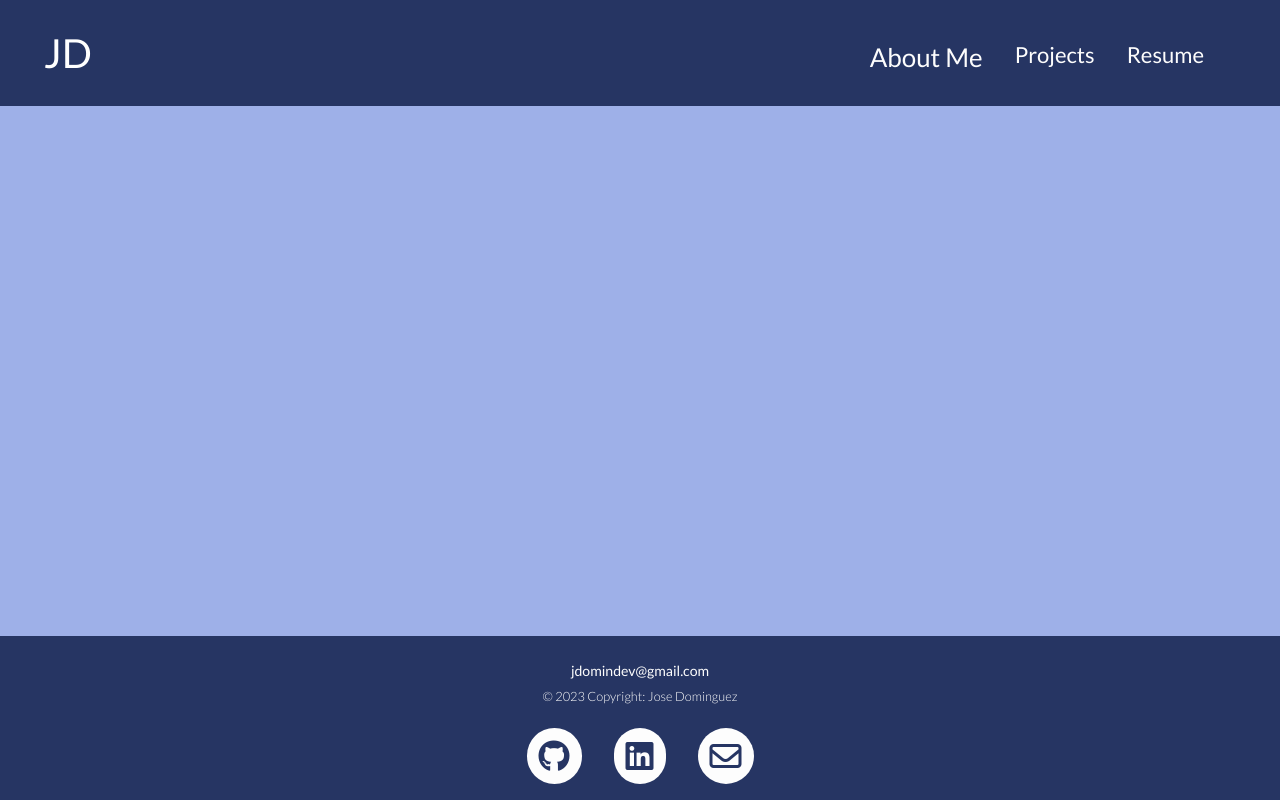
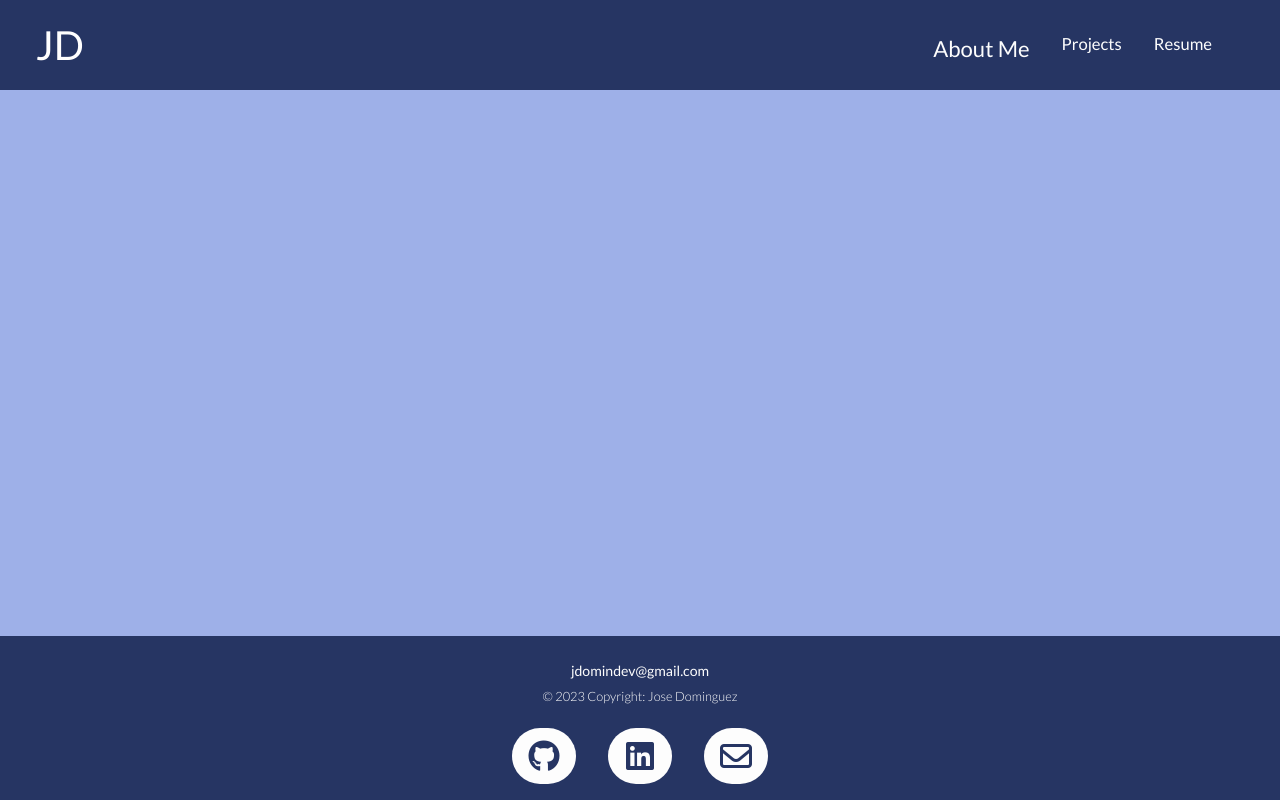
Before and after one commit to jdomindev/portfolio, a React (Vite) app: page /about in a window 1280 px wide. Built offline with nearby package versions, Linux system fonts and the light colour scheme.

Commit message:
Footer edits to icon buttons in css and jsx, added header styles

```diff
--- a/src/components/Footer.jsx
+++ b/src/components/Footer.jsx
@@ -12,15 +12,15 @@ function Footer() {
         <div className='footer-contact'>
           <div className='icon-container'>
             <a className='contact-icon' href="https://www.github.com/jdomindev" target="_blank" rel="noreferrer">
-              <i className="fa-brands fa-github icon"></i>
+              <i className="fa-brands fa-github fa-fw icon"></i>
               <h3 className='icon-name'>GitHub</h3>
             </a>
             <a className='contact-icon' href="https://www.linkedin.com/in/jdomindev" target="_blank" rel="noreferrer">
-              <i className="fa-brands fa-linkedin icon"></i>
+              <i className="fa-brands fa-linkedin fa-fw icon"></i>
               <h3 className='icon-name'>LinkedIn</h3>
             </a>
             <a className='contact-icon' href="mailto:jdomindev@gmail.com" target="_blank" rel="noreferrer">
-              <i className="fa-regular fa-envelope icon" data-tooltip="Github"></i>
+              <i className="fa-regular fa-envelope fa-fw icon" data-tooltip="Github"></i>
               <h3 className='icon-name'>Email</h3>
             </a>
           </div>
--- a/src/styles/footer.css
+++ b/src/styles/footer.css
@@ -67,8 +67,8 @@
   display: none;
   opacity: 0;
   visibility: hidden;
-  -webkit-transition: opacity .4s, visibility .5s;
-  transition: opacity .4s, visibility .4s;
+  -webkit-transition: opacity .3s, visibility .3s;
+  transition: opacity .3s, visibility .3s;
 }
 
 .contact-icon:hover {
--- a/src/styles/header.css
+++ b/src/styles/header.css
@@ -4,9 +4,15 @@ header {
     color: white;
     position: sticky;
     top: 0;
-    padding: 1rem 2rem;
+    padding: 1rem 1.5rem;
 }
 
+/* removes bootstrap padding on navbar */
+.navbar {
+    padding: 0;
+}
+
+/* navlink for mobile */
 .navlink {
     color: var(--white);
     text-decoration: none;
@@ -21,7 +27,13 @@ header {
 }
 
 @media screen and (min-width: 800px) {
+
+    /* navlink font-size for desktop */
+    .navlink {
+        font-size: var(--font-size-md);
+    }
+
     .navlink:hover, .active {
-        font-size: var(--font-size-xl);
+        font-size: var(--font-size-lg);
     }
 }
```
